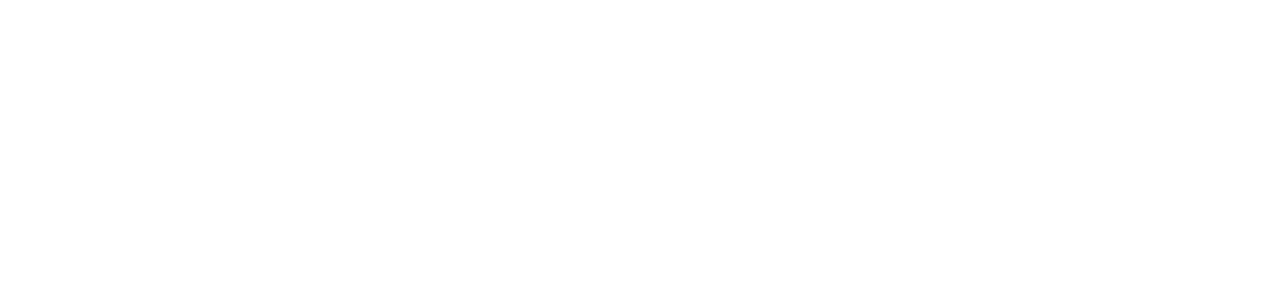
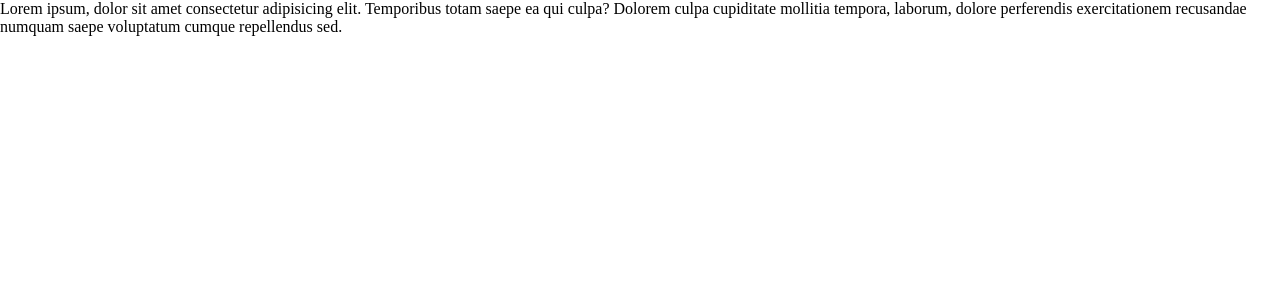
Before and after one commit to Emilbou/Emilien_Boucard-ProjetFront, a Vue app: page /login in a window 1280 px wide. Before the commit this address had no page. Shown: the top 300 px of the page. Built offline with nearby package versions, Linux system fonts and the light colour scheme.

Commit message:
feat(création de la page login)

```diff
--- a/src/components/ProgressBarTitle/ProgressBarTitle.vue
+++ b/src/components/ProgressBarTitle/ProgressBarTitle.vue
@@ -13,7 +13,7 @@ defineProps({
 </script>
 <template>
   <div class="ProgressBarTitle">
-    <h3 class="ProgressBarTitle_Title">Progression globale</h3>
+    <h4 class="ProgressBarTitle_Title">Progression globale</h4>
     <div class="ProgressBarTitle_layout">
       <ProgressBar :progress="progress" />
       <span class="ProgressBarTitle_textprogress">{{ progress }}%</span>
@@ -28,8 +28,9 @@ defineProps({
   justify-content: start;
   align-items: start;
   width: 100%;
+  font-size: 1.25rem;
   .ProgressBarTitle_Title {
-    margin-bottom: 0;
+    margin: 0;
   }
   .ProgressBarTitle_layout {
     display: flex;
--- a/src/router/index.ts
+++ b/src/router/index.ts
@@ -1,5 +1,6 @@
 import { createRouter, createWebHistory } from 'vue-router'
 import HomeView from '../views/HomeView.vue'
+import LoginView from '../views/LoginView.vue'
 
 const router = createRouter({
   history: createWebHistory(import.meta.env.BASE_URL),
@@ -8,7 +9,12 @@ const router = createRouter({
       path: '/',
       name: 'home',
       component: HomeView,
-    }
+    },
+    {
+      path: '/login',
+      name: 'login',
+      component: LoginView,
+    },
   ],
 })
 
--- a/src/views/HomeView.vue
+++ b/src/views/HomeView.vue
@@ -19,5 +19,8 @@ div {
   h1 {
     color: $primaryColor;
   }
+  h4 {
+    font-weight: 400;
+  }
 }
 </style>
--- /dev/null
+++ b/src/views/LoginView.vue
@@ -0,0 +1,5 @@
+<template>
+  Lorem ipsum, dolor sit amet consectetur adipisicing elit. Temporibus totam saepe ea qui culpa?
+  Dolorem culpa cupiditate mollitia tempora, laborum, dolore perferendis exercitationem recusandae
+  numquam saepe voluptatum cumque repellendus sed.
+</template>
```
